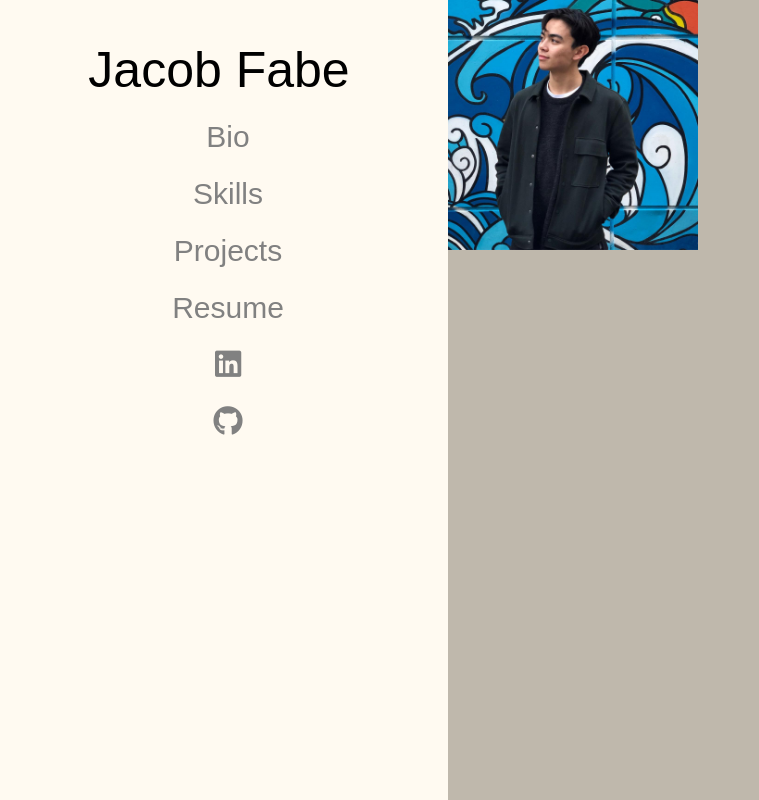
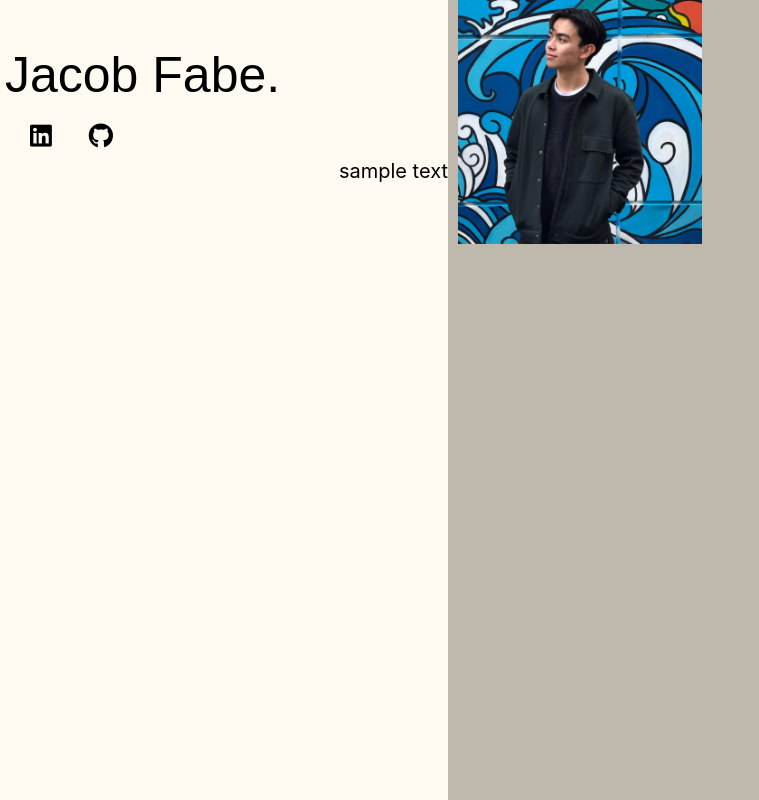
Before and after one commit to fabejacob/fabejacob.github.io, a plain HTML site: page index.html in a window 1280 px wide. Shown: the whole page, without its empty margins (0-759 px from the left). Drawn offline with nearby package versions, Linux system fonts and the light colour scheme; files that its build step writes are made by us from their sources.

Commit message:
Redesign in progress

```diff
--- a/css/sidenav.css
+++ b/css/sidenav.css
@@ -1,4 +1,7 @@
-
+    main{
+        margin-left: 35%;
+        padding: 0px 10px;
+    }
     .sidenav {
     height: 100%;
     width: 35%;
@@ -12,22 +15,26 @@
     }
 
     .sidenav a {
-        font-family: Arial, Helvetica, sans-serif;
-        padding: 6px 8px 6px 16px;
+        font-family: Noto sans-serif SC, sans-serif;
+        padding-left: 30px;
         text-decoration: none;
         text-align: center;
-        font-size: 30px;
-        color: #818181;
-        display: block
+        font-size: 25px;
+        color: #000000;
+        display: inline;
     }
 
     .sidenav h1 {
-        text-align:center;
-        padding-right: 10px;
-        text-decoration: none;
+        padding: 5px;
+        text-align:left;
         font-size: 50px;
         color: #000000;
-        display: block;
+    }
+    .sidenav article{
+        color: #000000;
+        float: right;
+        padding-left: 10px;
+        font-size: 20px;
     }
     .sidenav a:hover {
         color: #f1f1f1
--- a/index.html
+++ b/index.html
@@ -4,36 +4,36 @@
     <meta charset="utf-8">
     <meta http-equiv="X-UA-Compatible" content="IE=edge">
     <meta name="viewport" content="width=device-width, initial-scale=1, shrink-to-fit=no">
-    <link href="https://fonts.googleapis.com/css?family=Noto+Sans+SC:100&display=swap" rel="stylesheet">
-    <link href="https://fonts.googleapis.com/css?family=Noto+Serif&display=swap" rel="stylesheet">
 
     <title>Jacob Fabe</title>
 
     <!-- Styles and such -->
-    <link href="GitHub/fabejacob.github.io/css/bootstrap.min.css" rel="stylesheet">
+    <link rel="stylesheet" href="https://maxcdn.bootstrapcdn.com/bootstrap/4.3.1/css/bootstrap.min.css">
     <link rel="stylesheet" href="https://use.fontawesome.com/releases/v5.0.13/css/all.css" integrity="sha384-DNOHZ68U8hZfKXOrtjWvjxusGo9WQnrNx2sqG0tfsghAvtVlRW3tvkXWZh58N9jp" crossorigin="anonymous">
     <link rel="stylesheet" href="css/sidenav.css" />
+    <link href="https://fonts.googleapis.com/css?family=Noto+Sans+SC:100&display=swap" rel="stylesheet">
+    <link href="https://fonts.googleapis.com/css?family=Noto+Serif&display=swap" rel="stylesheet">
 
 </head>
     <body style="background-color:#BFB8AC;">
         <div class="sidenav">
             <h1 style="font-family: Noto sans-serif SC, sans-serif;">
-                Jacob Fabe
+            Jacob Fabe.
             </h1>
-            <a href="#">Bio</a>
-            <a href="#">Skills</a>
-            <a href="#">Projects</a>
-            <a href="https://fabejacob.github.io/jacobfabe_resume2019v2" target="_blank">Resume</a>
             <a href="https://www.linkedin.com/in/jacob-fabe-66362612b">
                 <i class="fab fa-linkedin" title="linkedin"></i>
             </a>
             <a href="https://github.com/fabejacob">
                 <i class="fab fa-github"> </i>
-            </a>
+            </a> <br>
+            <article>
+                sample text
+            </article>
         </div>
-        <div style="margin-left:35%">
-            <img src="images/me_nyah.jpg"  alt="its me" align="middle" width="30%" height="30%" />
-        </div>
+        <main>
+            <img class="circle" src="images/me_nyah.jpg"  alt="its me" width="30%" height="30%" /> <br>
+
+        </main>
 
 
 
@@ -51,8 +51,13 @@
 
 
 
-        <script src="https://ajax.googleapis.com/ajax/libs/jquery/3.3.1/jquery.min.js"> </script>
-        <script src="GitHub/fabejacob.github.io/js/bootstrap.min.js"></script>
+
+
+
+        <script src="https://ajax.googleapis.com/ajax/libs/jquery/3.4.0/jquery.min.js"></script>
+        <script src="https://cdnjs.cloudflare.com/ajax/libs/popper.js/1.14.7/umd/popper.min.js"></script>
+        <script src="https://maxcdn.bootstrapcdn.com/bootstrap/4.3.1/js/bootstrap.min.js"></script>
+
     </body>
 
 </html>
```
Also changed, not shown: css/mainpage.css (added).
